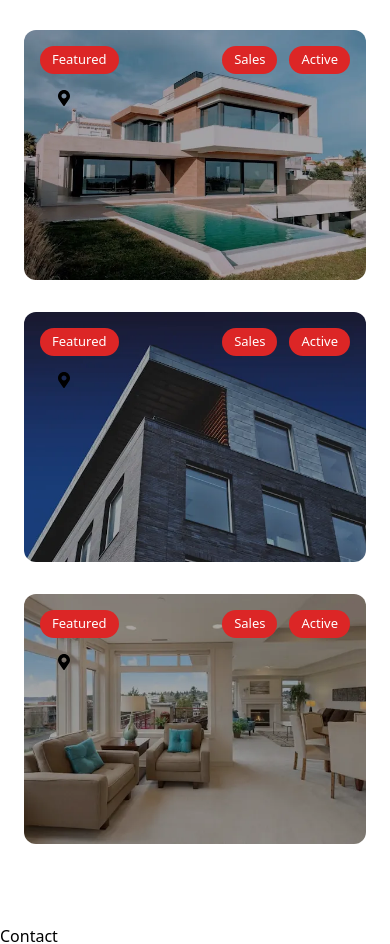
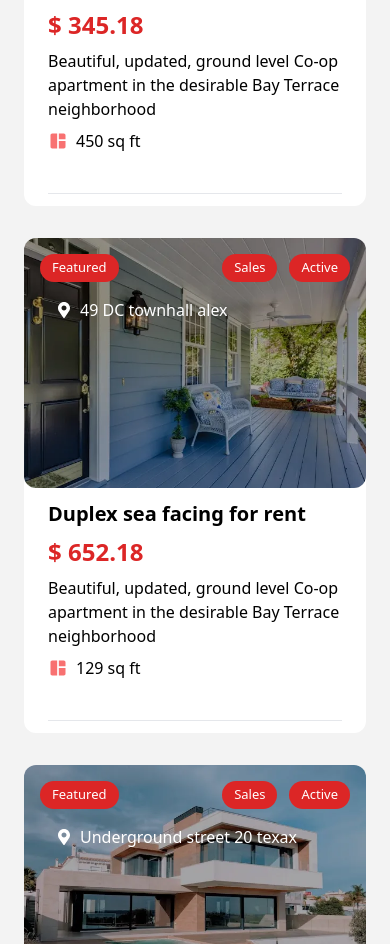
Before and after one commit to Tusshed/DreyEstate, a React (Vite) app: page / in a window 390 px wide. Shown: the part 4795-5739 px from the top of the page. Built offline with nearby package versions, Linux system fonts and the light colour scheme.

Commit message:
new changes made uptil form

```diff
--- a/src/App.jsx
+++ b/src/App.jsx
@@ -7,6 +7,7 @@ import PopularAreas from "./sections/PopularAreas";
 import Properties from "./sections/Properties";
 import Contact from "./sections/Contact";
 import Footing from "./components/Footing";
+import Services from "./sections/Services";
 const App = () => {
   return (
     <div>
@@ -16,6 +17,7 @@ const App = () => {
         <About />
         <PopularAreas />
         <Properties />
+
         <Contact />
         <Footing />
       </DarkModeProvider>
--- a/src/index.css
+++ b/src/index.css
@@ -1,3 +1,11 @@
 @tailwind base;
 @tailwind components;
 @tailwind utilities;
+* {
+    margin: 0;
+    padding: 0;
+}
+
+body {
+    background-color: rgb(243, 243, 243);
+}
--- a/src/sections/Contact.jsx
+++ b/src/sections/Contact.jsx
@@ -1,7 +1,46 @@
-import React from "react";
+import React, { useEffect } from "react";
+import { useDarkMode } from "../components/DarkModeContext";
+import Aos from "aos";
+import "aos/dist/aos.css";
+const Contact = () => {
+  useEffect(() => {
+    Aos.init({
+      offset: 200,
+      duration: 800,
+      easing: "ease-in-sine",
+      delay: 100,
+    });
+  }, []);
 
-const Contact = () => {
-  return <div>Contact</div>;
+  const { darkMode, toggleDarkMode } = useDarkMode();
+  return (
+    <div
+      div
+      className={`${darkMode ? "dark bg-black" : "light bg-transparent"}pb-20`}
+    >
+      <section
+        id="contact"
+        className={`${
+          darkMode ? "dark bg-gray-800" : "light bg-red-100"
+        }pb-20 lg:w-[95%] w-full h-fit m-auto rounded-xl grid lg:grid-cols-2 grid-cols-1 justify-center items-center lg:px-36 px-6 py-20 gap-10`}
+      >
+        <div
+          data-aos="zoom-in"
+          className="bg-white dark:bg-black p-10 flex flex-col justify-center items-start gap-4 rounded-xl"
+        >
+          <h1 className="text-2x1 text-black font-semibold dark:text-white">
+            {" "}
+            Send us a message
+          </h1>
+          <input
+            type="text"
+            placeholder="Enter full name"
+            className="w-full px-6 py-3 border-2 border-gray-200 rounded-xl"
+          />
+        </div>
+      </section>
+    </div>
+  );
 };
 
 export default Contact;
--- a/src/sections/Properties.jsx
+++ b/src/sections/Properties.jsx
@@ -77,9 +77,29 @@ const Properties = () => {
                   className="flex justify-between items-end w-full p-4"
                 >
                   <div className="flex justify-start items-center gap-2">
-                    <FaMapMarkerAlt />
+                    <FaMapMarkerAlt className="size-4 text-white" />
+                    <h1 className="text-white">{item.address}</h1>
                   </div>
                 </div>
+              </div>
+              <div className="px-6 py-3 flex flex-col justify-center items-start gap-2 w-full">
+                <h1 className="text-xl text-black font-semibold dark:text-white">
+                  {item.name}
+                </h1>
+                <h1 className="text-2xl text-red-600 font-bold dark:text-white">
+                  {item.price}
+                </h1>
+                <p className="dark:text-white">{item.about}</p>
+                <div
+                  id="icons"
+                  className="flex justify-center items-center gap-2"
+                >
+                  <div className="flex justify-center items-center gap-2">
+                    <MdSpaceDashboard className="size-5 text-red-400" />
+                    <h1 className="dark:text-white">{item.area}</h1>
+                  </div>
+                </div>
+                <div className="w-full h-[1px] bg-gray-200 mt-8"></div>
               </div>
             </div>
           ))}
--- /dev/null
+++ b/src/sections/Services.jsx
@@ -0,0 +1,29 @@
+import React, { useEffect } from "react";
+import { service } from "../components/export";
+import { useDarkMode } from "../components/DarkModeContext";
+import Aos from "aos";
+import "aos/dist/aos.css";
+const Services = () => {
+  useEffect(() => {
+    Aos.init({
+      offset: 200,
+      duration: 800,
+      easing: "ease-in-sine",
+      delay: 100,
+    });
+  }, []);
+  const { darkMode, toggleDarkMode } = useDarkMode();
+
+  return (
+    <div lassName={`${darkMode ? "dark bg-black" : "light bg-white"} pb-20`}>
+      <section
+        id="services"
+        className={`${
+          darkMode ? "dark bg-gray-800" : "light bg-red-100"
+        } lg:w-[95%] w-full h-fit m-auto rounded-xl flex flex-col justify-center items-start lg:px-20 px-6 py-20 gap-10`}
+      ></section>
+    </div>
+  );
+};
+
+export default Services;
```
